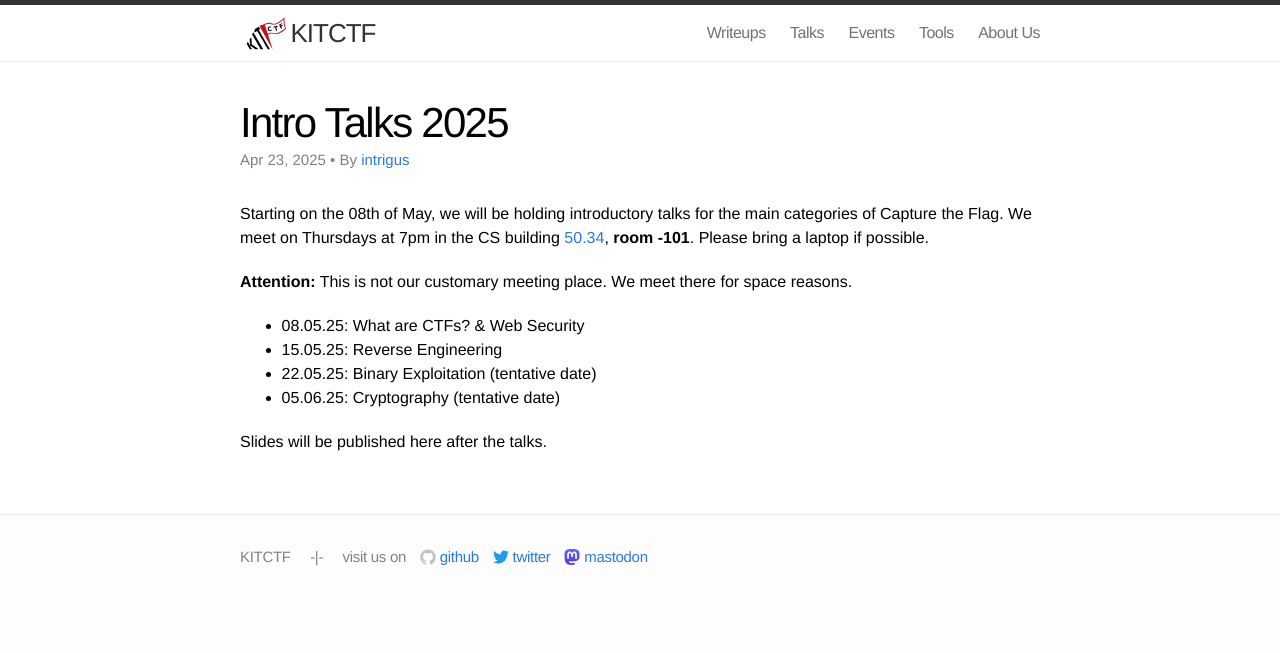
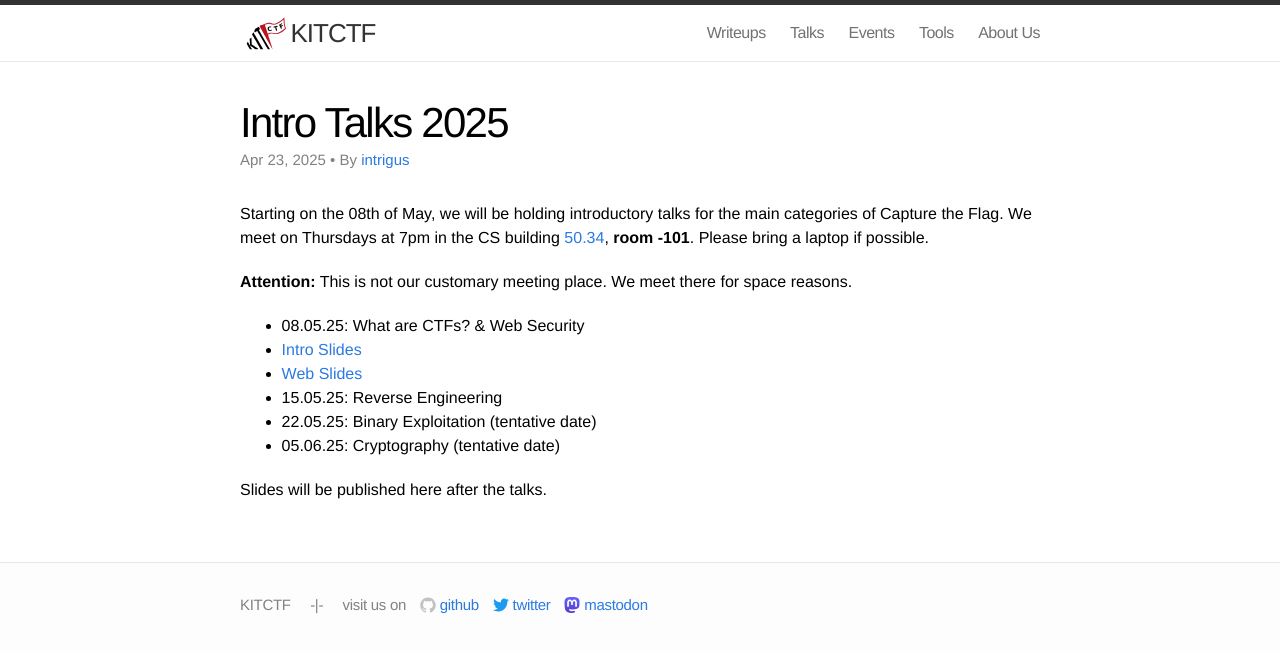
Before and after one commit to kitctf/www, a Jekyll site: the page built from _posts/2025-04-23-intro.md, in a window 1280 px wide. Shown: the top 653 px of the page. Built offline with Jekyll 4.4.1, drawn with Linux system fonts in a browser that asks for light colours.

Commit message:
into + web slides

```diff
--- a/_posts/2025-04-23-intro.md
+++ b/_posts/2025-04-23-intro.md
@@ -13,6 +13,8 @@ We meet on Thursdays at 7pm in the CS building [50.34](https://www.kit.edu/campu
 **Attention:** This is not our customary meeting place. We meet there for space reasons.
 
  * 08.05.25: What are CTFs? & Web Security
+  * [Intro Slides](/talks/2025-05-08-intro/intro-25-ss.pdf)
+  * [Web Slides](/talks/2025-05-08-web/web-25-ss.pdf)
  * 15.05.25: Reverse Engineering
  * 22.05.25: Binary Exploitation (tentative date)
  * 05.06.25: Cryptography (tentative date)
```
Also changed, not shown: 2 other files.
